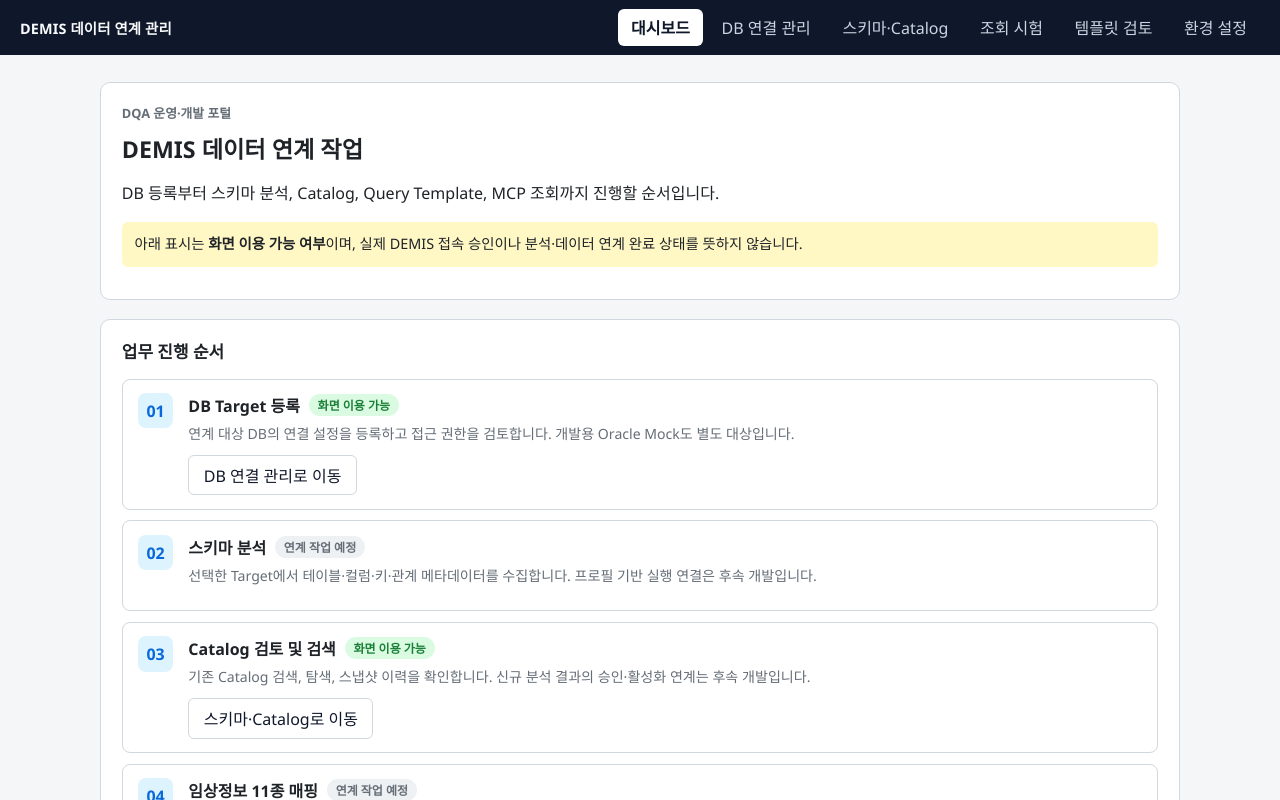
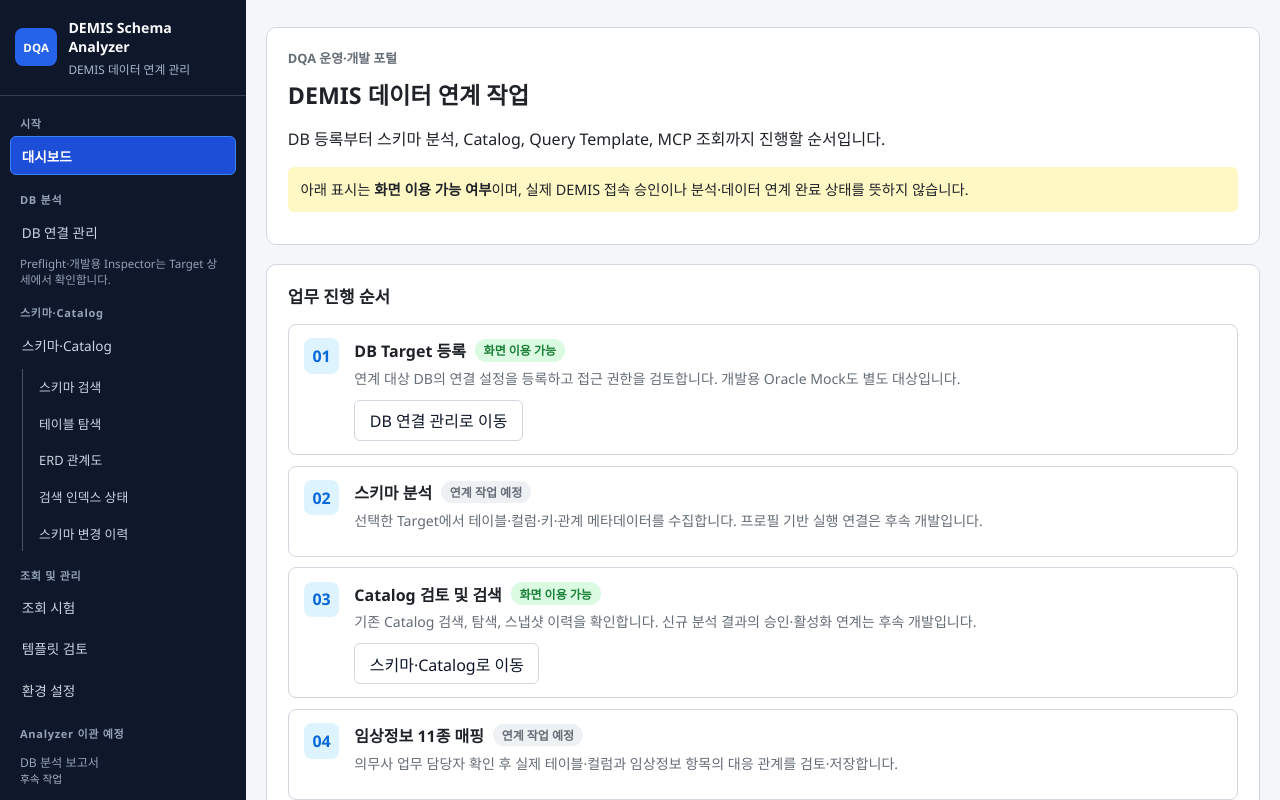
Before and after one commit to ramza2/dqa, a React (Vite) app in the folder frontend/: page / in a window 1280 px wide. Shown: the top 800 px of the page. Built offline with nearby package versions, Linux system fonts and the light colour scheme.

Commit message:
feat(dqa): add Analyzer-style sidebar workspace navigation (#188)
Preserve existing DQA destinations and permission boundaries while exposing direct Catalog page navigation. Frontend build/lint PASS; full Vitest 280 passed. Legacy report, run diff, and package screens remain clearly pending.

```diff
--- a/frontend/src/App.css
+++ b/frontend/src/App.css
@@ -524,6 +524,128 @@
   background: #fff;
   color: #0f172a;
   font-weight: 600;
+}
+
+/* M5-UX5: Analyzer-style persistent workspace navigation. */
+.app-sidebar-layout {
+  min-height: 100vh;
+  display: grid;
+  grid-template-columns: 246px minmax(0, 1fr);
+}
+
+.app-sidebar {
+  background: #0f172a;
+  color: #f8fafc;
+  height: 100vh;
+  position: sticky;
+  top: 0;
+  overflow-y: auto;
+  display: flex;
+  flex-direction: column;
+}
+
+.app-sidebar-brand {
+  padding: 1.15rem 0.95rem;
+  display: flex;
+  align-items: center;
+  gap: 0.7rem;
+  border-bottom: 1px solid #334155;
+}
+
+.app-sidebar-brand-mark {
+  display: grid;
+  place-items: center;
+  height: 38px;
+  min-width: 42px;
+  border-radius: 8px;
+  background: #2563eb;
+  color: white;
+  font-size: 0.72rem;
+  font-weight: 800;
+  letter-spacing: 0.02em;
+}
+
+.app-sidebar-brand strong,
+.app-sidebar-brand span:not(.app-sidebar-brand-mark) {
+  display: block;
+}
+
+.app-sidebar-brand strong { font-size: 0.88rem; line-height: 1.35; }
+.app-sidebar-brand div > span { font-size: 0.74rem; color: #a9b9cf; margin-top: 0.2rem; }
+.app-sidebar-nav { flex: 1; padding: 0.55rem 0.65rem; }
+.app-sidebar-section { margin: 0.65rem 0 1rem; }
+.app-sidebar-section h2 {
+  margin: 0 0 0.3rem;
+  padding: 0 0.6rem;
+  font-size: 0.69rem;
+  font-weight: 700;
+  letter-spacing: 0.065em;
+  color: #94a3b8;
+}
+.app-sidebar-section [role="tablist"] { display: grid; gap: 0.12rem; }
+.app-sidebar-link {
+  display: block;
+  width: 100%;
+  padding: 0.54rem 0.65rem;
+  border: 1px solid transparent;
+  border-radius: 6px;
+  background: transparent;
+  color: #cbd5e1;
+  text-align: left;
+  font-size: 0.85rem;
+  cursor: pointer;
+}
+.app-sidebar-link:hover { background: #1e293b; color: #fff; }
+.app-sidebar-link:focus-visible { outline: 2px solid #93c5fd; outline-offset: 1px; }
+.app-sidebar-link.active {
+  background: #1d4ed8;
+  border-color: #3b82f6;
+  color: #fff;
+  font-weight: 650;
+}
+.app-sidebar-subnav {
+  margin: 0.3rem 0 0.2rem 0.72rem;
+  border-left: 1px solid #475569;
+  padding-left: 0.4rem;
+  display: grid;
+  gap: 0.1rem;
+}
+.app-sidebar-sublink { font-size: 0.8rem; padding: 0.44rem 0.55rem; }
+.app-sidebar-note {
+  margin: 0.3rem 0.6rem 0;
+  font-size: 0.72rem;
+  line-height: 1.4;
+  color: #94a3b8;
+}
+.app-sidebar-pending { list-style: none; padding: 0; margin: 0; }
+.app-sidebar-pending li {
+  padding: 0.44rem 0.6rem;
+  font-size: 0.76rem;
+  color: #94a3b8;
+}
+.app-sidebar-pending li span {
+  display: block;
+  font-size: 0.67rem;
+  color: #a8b2c2;
+}
+.app-sidebar-boundary {
+  padding: 0.8rem 0.95rem;
+  border-top: 1px solid #334155;
+  color: #a8b2c2;
+  line-height: 1.45;
+  font-size: 0.72rem;
+  margin: 0;
+}
+.app-workspace { min-width: 0; }
+
+@media (max-width: 960px) {
+  .app-sidebar-layout { display: block; }
+  .app-sidebar { position: static; height: auto; overflow: visible; }
+  .app-sidebar-brand { padding: 0.65rem 0.95rem; }
+  .app-sidebar-nav { display: flex; overflow-x: auto; gap: 0.7rem; padding: 0.4rem 0.7rem; }
+  .app-sidebar-section { min-width: 160px; margin: 0.3rem 0; }
+  .app-sidebar-section:has(.app-sidebar-subnav) { min-width: 180px; }
+  .app-sidebar-boundary { padding: 0.42rem 0.95rem; }
 }
 
 .qa-shell .app-header {
--- a/frontend/src/App.tsx
+++ b/frontend/src/App.tsx
@@ -1,6 +1,6 @@
 import { useState } from "react";
 import { IntegrationSettingsPortal } from "./components/IntegrationSettingsPortal";
-import { DataDiscoveryPortal } from "./components/DataDiscoveryPortal";
+import { DataDiscoveryPortal, type DiscoveryTab } from "./components/DataDiscoveryPortal";
 import { QueryAssistant } from "./components/QueryAssistant";
 import { TemplateReviewPortal } from "./components/TemplateReviewPortal";
 import { ConnectionProfilePortal } from "./components/ConnectionProfilePortal";
@@ -9,43 +9,106 @@ import "./App.css";
 
 type AppView = "dashboard" | "integration-settings" | WorkflowDestination;
 
-const NAV_ITEMS: { view: AppView; label: string }[] = [
-  { view: "dashboard", label: "대시보드" },
-  { view: "profiles", label: "DB 연결 관리" },
-  { view: "discovery", label: "스키마·Catalog" },
+const NAV_GROUPS: { title: string; items: { view: AppView; label: string }[] }[] = [
+  { title: "시작", items: [{ view: "dashboard", label: "대시보드" }] },
+  { title: "DB 분석", items: [{ view: "profiles", label: "DB 연결 관리" }] },
+  { title: "스키마·Catalog", items: [{ view: "discovery", label: "스키마·Catalog" }] },
+  { title: "조회 및 관리", items: [
     { view: "assistant", label: "조회 시험" },
     { view: "template-review", label: "템플릿 검토" },
     { view: "integration-settings", label: "환경 설정" },
+  ] },
+];
+
+const DISCOVERY_PAGES: { tab: DiscoveryTab; label: string }[] = [
+  { tab: "search", label: "스키마 검색" },
+  { tab: "explorer", label: "테이블 탐색" },
+  { tab: "erd", label: "ERD 관계도" },
+  { tab: "index", label: "검색 인덱스 상태" },
+  { tab: "snapshot", label: "스키마 변경 이력" },
 ];
 
 export default function App() {
   const [view, setView] = useState<AppView>("dashboard");
+  const [discoveryTab, setDiscoveryTab] = useState<DiscoveryTab>("search");
+
+  function navigateTo(nextView: AppView) {
+    if (nextView === "discovery") setDiscoveryTab("search");
+    setView(nextView);
+  }
+
+  function navigateDiscovery(nextTab: DiscoveryTab) {
+    setDiscoveryTab(nextTab);
+    setView("discovery");
+  }
 
   return (
-    <div className="app-root" data-testid="app-root">
-      <nav className="app-top-nav" aria-label="Primary">
-        <div className="app-top-nav-brand">DEMIS 데이터 연계 관리</div>
-        <div className="app-top-nav-tabs" role="tablist" aria-label="주요 메뉴">
-          {NAV_ITEMS.map((item) => (
-            <button
-              key={item.view}
-              type="button"
-              role="tab"
+    <div className="app-root app-sidebar-layout" data-testid="app-root">
+      <aside className="app-sidebar">
+        <div className="app-sidebar-brand">
+          <span className="app-sidebar-brand-mark" aria-hidden="true">DQA</span>
+          <div>
+            <strong>DEMIS Schema Analyzer</strong>
+            <span>DEMIS 데이터 연계 관리</span>
+          </div>
+        </div>
+        <nav aria-label="Primary" className="app-sidebar-nav">
+          {NAV_GROUPS.map((group) => (
+            <section className="app-sidebar-section" key={group.title} aria-label={group.title}>
+              <h2>{group.title}</h2>
+              <div role="tablist" aria-label={`${group.title} 주요 메뉴`} aria-orientation="vertical">
+                {group.items.map((item) => (
+                  <button key={item.view} type="button" role="tab"
                     aria-selected={view === item.view}
-              className={view === item.view ? "nav-tab active" : "nav-tab"}
-              onClick={() => setView(item.view)}
-            >
+                    className={view === item.view ? "app-sidebar-link active" : "app-sidebar-link"}
+                    onClick={() => navigateTo(item.view)}>
                     {item.label}
                   </button>
                 ))}
               </div>
+              {group.title === "DB 분석" ? (
+                <p className="app-sidebar-note">Preflight·개발용 Inspector는 Target 상세에서 확인합니다.</p>
+              ) : null}
+              {group.title === "스키마·Catalog" ? (
+                <div className="app-sidebar-subnav" aria-label="Catalog 세부 메뉴">
+                  {DISCOVERY_PAGES.map((item) => (
+                    <button key={item.tab} type="button"
+                      aria-current={view === "discovery" && discoveryTab === item.tab ? "page" : undefined}
+                      className={view === "discovery" && discoveryTab === item.tab
+                        ? "app-sidebar-link app-sidebar-sublink active"
+                        : "app-sidebar-link app-sidebar-sublink"}
+                      onClick={() => navigateDiscovery(item.tab)}>
+                      {item.label}
+                    </button>
+                  ))}
+                </div>
+              ) : null}
+            </section>
+          ))}
+          <section className="app-sidebar-section" aria-label="Analyzer 이관 예정">
+            <h2>Analyzer 이관 예정</h2>
+            <ul className="app-sidebar-pending">
+              <li>DB 분석 보고서 <span>후속 작업</span></li>
+              <li>분석 실행 간 Diff <span>후속 작업</span></li>
+              <li>Catalog Package 최종화 <span>후속 작업</span></li>
+            </ul>
+          </section>
         </nav>
-      {view === "dashboard" ? <WorkflowDashboard onNavigate={setView} /> : null}
+        <p className="app-sidebar-boundary">
+          개발용 Mock 결과는 실제 DEMIS 접근·DBA 승인 상태를 의미하지 않습니다.
+        </p>
+      </aside>
+      <div className="app-workspace">
+        {view === "dashboard" ? <WorkflowDashboard onNavigate={navigateTo} /> : null}
         {view === "profiles" ? <ConnectionProfilePortal /> : null}
-      {view === "discovery" ? <DataDiscoveryPortal /> : null}
+        {view === "discovery" ? (
+          <DataDiscoveryPortal activeTab={discoveryTab}
+            onTabChange={setDiscoveryTab} hideTabNavigation />
+        ) : null}
         {view === "assistant" ? <QueryAssistant /> : null}
         {view === "template-review" ? <TemplateReviewPortal /> : null}
         {view === "integration-settings" ? <IntegrationSettingsPortal /> : null}
       </div>
+    </div>
   );
 }
--- a/frontend/src/components/DataDiscoveryPortal.tsx
+++ b/frontend/src/components/DataDiscoveryPortal.tsx
@@ -10,44 +10,57 @@ import { SchemaSnapshotHistory } from "./SchemaSnapshotHistory";
 const ActiveCatalogErdExplorer = lazy(() => import("./ActiveCatalogErdExplorer")
   .then((module) => ({ default: module.ActiveCatalogErdExplorer })));
 
-type DiscoveryTab = "search" | "explorer" | "erd" | "index" | "snapshot";
+export type DiscoveryTab = "search" | "explorer" | "erd" | "index" | "snapshot";
 
-export function DataDiscoveryPortal() {
-  const [tab, setTab] = useState<DiscoveryTab>("search");
+type DataDiscoveryPortalProps = {
+  activeTab?: DiscoveryTab;
+  onTabChange?: (tab: DiscoveryTab) => void;
+  hideTabNavigation?: boolean;
+};
+
+export function DataDiscoveryPortal({
+  activeTab, onTabChange, hideTabNavigation = false,
+}: DataDiscoveryPortalProps = {}) {
+  const [localTab, setLocalTab] = useState<DiscoveryTab>("search");
+  const tab = activeTab ?? localTab;
   const [indexBusy, setIndexBusy] = useState(false);
-  const openErdTab = useCallback(() => setTab("erd"), []);
+  const selectTab = useCallback((nextTab: DiscoveryTab) => {
+    if (activeTab === undefined) setLocalTab(nextTab);
+    onTabChange?.(nextTab);
+  }, [activeTab, onTabChange]);
+  const openErdTab = useCallback(() => selectTab("erd"), [selectTab]);
 
   return (
     <div className="dd-portal" data-testid="data-discovery-portal">
       <CatalogSourceProvider>
         <DiscoverySourceToolbar actionBusy={indexBusy} />
-        <div className="dd-subnav" role="tablist" aria-label="스키마·Catalog 탐색 메뉴">
+        {!hideTabNavigation ? <div className="dd-subnav" role="tablist" aria-label="스키마·Catalog 탐색 메뉴">
           <button type="button" role="tab" aria-selected={tab === "search"}
             className={tab === "search" ? "nav-tab active" : "nav-tab"}
-            onClick={() => setTab("search")} data-testid="dd-tab-search">
+            onClick={() => selectTab("search")} data-testid="dd-tab-search">
             스키마 검색
           </button>
           <button type="button" role="tab" aria-selected={tab === "explorer"}
             className={tab === "explorer" ? "nav-tab active" : "nav-tab"}
-            onClick={() => setTab("explorer")} data-testid="dd-tab-explorer">
+            onClick={() => selectTab("explorer")} data-testid="dd-tab-explorer">
             테이블 탐색
           </button>
           <button type="button" role="tab" aria-selected={tab === "erd"}
             className={tab === "erd" ? "nav-tab active" : "nav-tab"}
-            onClick={() => setTab("erd")} data-testid="dd-tab-erd">
+            onClick={() => selectTab("erd")} data-testid="dd-tab-erd">
             ERD 관계도
           </button>
           <button type="button" role="tab" aria-selected={tab === "index"}
             className={tab === "index" ? "nav-tab active" : "nav-tab"}
-            onClick={() => setTab("index")} data-testid="dd-tab-index">
+            onClick={() => selectTab("index")} data-testid="dd-tab-index">
             검색 인덱스 상태
           </button>
           <button type="button" role="tab" aria-selected={tab === "snapshot"}
             className={tab === "snapshot" ? "nav-tab active" : "nav-tab"}
-            onClick={() => setTab("snapshot")} data-testid="dd-tab-snapshot">
+            onClick={() => selectTab("snapshot")} data-testid="dd-tab-snapshot">
             스키마 변경 이력
           </button>
-        </div>
+        </div> : null}
 
         <ErdFocusProvider onAfterRequest={openErdTab}>
           {tab === "explorer" ? <CatalogExplorer sharedSourceBar /> : null}
```
Also changed, not shown: 2 other files (tests, documents, lock files or other folders). Lines whose indentation alone changed are shown as unchanged.
